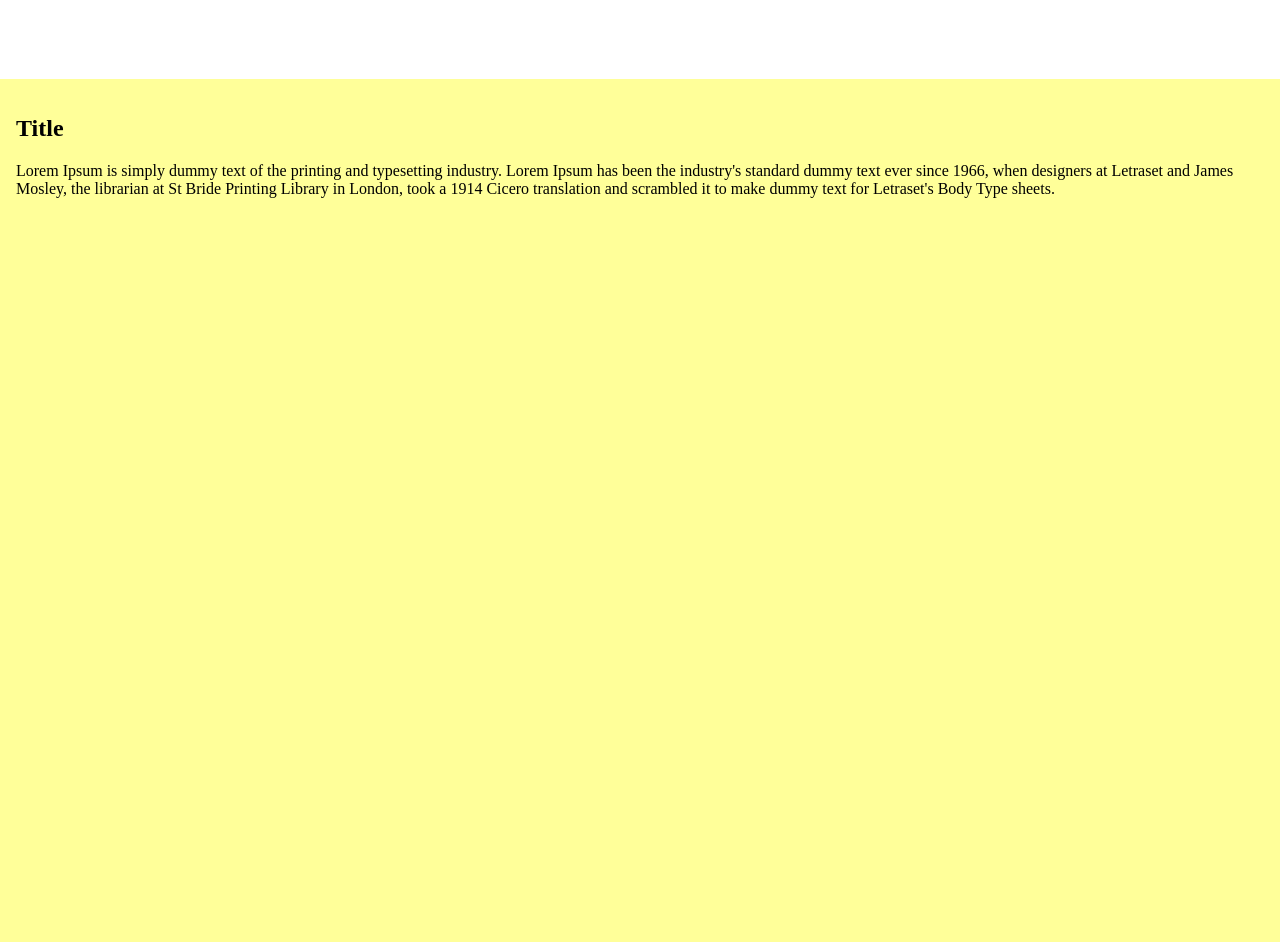
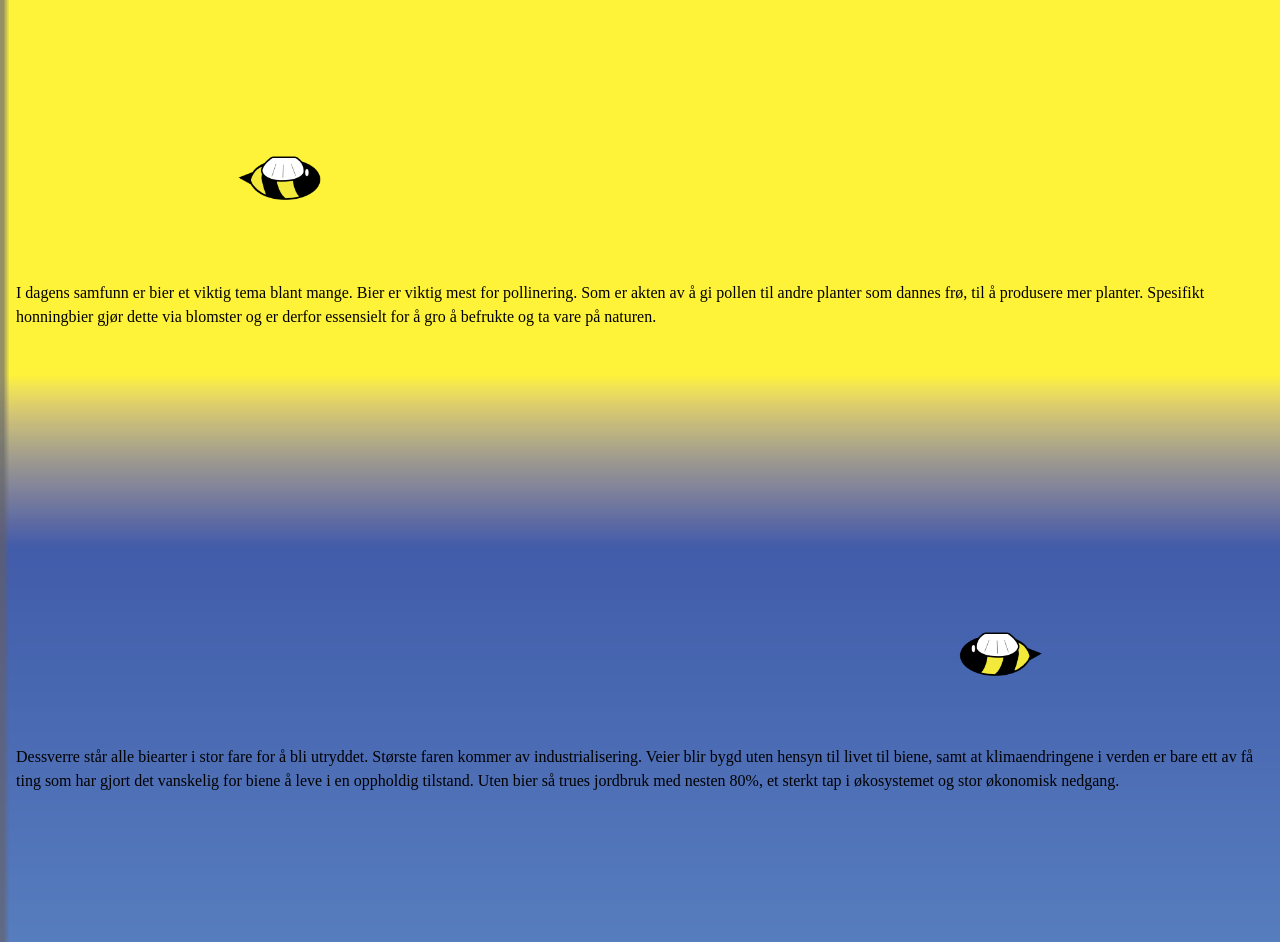
Before and after one commit to Nikola714/Kommunikasjonsdesign2026, a plain HTML site: page bier/index.html in a window 1280 px wide. Shown: the part 121-1063 px from the top of the page. Drawn offline with Linux system fonts and the light colour scheme; a script that the page names is missing.

Commit message:
Add two aniamtion

```diff
--- a/bier/css/style.css
+++ b/bier/css/style.css
@@ -1,25 +1,33 @@
-html, body{
+body{
     margin: 0;
     padding: 0;
+    background-image: url(../img/beeBackground.png);
+    background-size: cover;
+    background-repeat: no-repeat;
 }
 
-.yellow-section{
-    background-color: #ffff99;
-    padding: 1rem;
-    height: 852px;
+h1{
+    text-align: center;
+    width: 300px;
+    margin: 2rem auto;
 }
 
-.blue-section{
-    background-color: #000066;
+#første{
     padding: 1rem;
-    color: #ffffff;
-    height: 852px;
+    height: 200px;
+    margin: 2rem auto;
 }
 
-#draw-area{
-    background-color: #ffff99;
-    width: 100%;
+#andre{
+    padding: 1rem;
+    height: 2500px;
+    margin: 0;
+    top: 0px;
 }
+
+
+
+
 
 .bie-animasjon_top_vindu {
   position: relative;
@@ -31,22 +39,53 @@ html, body{
 .bie-animasjon_top {
   position: absolute;
   margin-top: 0;
-  top: 0;
+  top: 20px;
   left: 0;
   width: 100px;
   height: 200px;
   object-fit: contain;
-  animation-name: bieOnTo;
+  animation-name: bieOnTop;
   animation-duration: 5s;
   animation-iteration-count: infinite;
   animation-timing-function: linear;
 }
 
-
-@keyframes bieOnTo {
+@keyframes bieOnTop {
   0%   { left: -100px; top: 0px}
   25% {top: 60px}
   50% {top: 0px}
   75% {top: 40px}
   100% { left: 100%; top: 0px}
 }
+
+.bie-animasjon_andre_vindu {
+  position: relative;
+  width: 100%;
+  height: 200px;
+  overflow: hidden;
+}
+
+.bie-animasjon_andre {
+  position: absolute;
+  top: 40px;
+  width: 100px;
+  height: 200px;
+  object-fit: contain;
+  animation-name: bieSecondAnimation;
+  animation-duration: 5s;
+  animation-iteration-count: infinite;
+  animation-timing-function: linear;
+}
+
+@keyframes bieSecondAnimation {
+  0% { left: 100%; top: 0px}
+  25% {top: 40px}
+  50% {top: 0px}
+  75% {top: 60px}
+  100% { left: -100px; top: 0px}
+}
+
+
+p{
+  line-height: 1.5;
+}
--- a/bier/index.html
+++ b/bier/index.html
@@ -8,6 +8,7 @@
     <title>Bier</title>
 </head>
 <body>
+    <h1>Birøktere. Verdens skjulte helter</h1>
     <div class="bie-animasjon_top_vindu">
         <img
             class="bie-animasjon_top"
@@ -17,28 +18,44 @@
     </div>
 
     <!-- Første delen -->
-    <section class="yellow-section">
-        <h2>Title</h2>
-        <article>
-            <p>Lorem Ipsum is simply dummy text of the printing and typesetting industry. Lorem Ipsum has been the industry's standard dummy text ever since 1966, when designers at Letraset and James Mosley, the librarian at St Bride Printing Library in London, took a 1914 Cicero translation and scrambled it to make dummy text for Letraset's Body Type sheets.</p>
-        </article>
-    </section>
+    <article id="første">
+        <p>I dagens samfunn er bier et viktig tema blant mange. Bier er viktig mest for pollinering. Som er akten av å gi pollen til andre planter som dannes frø, til å produsere mer planter. Spesifikt honningbier gjør dette via blomster og er derfor essensielt for å gro å befrukte og ta vare på naturen.</p>
+    </article>
+
+    <div class="bie-animasjon_andre_vindu">
+        <img
+            class="bie-animasjon_andre"
+            src="./img/img3.png"
+            alt="Animasjon av en bie som flyr"
+        />
+    </div>
 
     <!-- Andre delen -->
-    <section class="blue-section">
-        <h2>Title</h2>
-        <article>
-            <p>Lorem Ipsum is simply dummy text of the printing and typesetting industry. Lorem Ipsum has been the industry's standard dummy text ever since 1966, when designers at Letraset and James Mosley, the librarian at St Bride Printing Library in London, took a 1914 Cicero translation and scrambled it to make dummy text for Letraset's Body Type sheets.</p>
-        </article>
-    </section>
+    <article id="andre">
+        <p>Dessverre står alle biearter i stor fare for å bli utryddet. Største faren kommer av industrialisering. Veier blir bygd uten hensyn til livet til biene, samt at klimaendringene i verden er bare ett av få ting som har gjort det vanskelig for biene å leve i en oppholdig tilstand.
+        Uten bier så trues jordbruk med nesten 80%, et sterkt tap i økosystemet og stor økonomisk nedgang.</p>
+    </article>
 
     <!-- Tredje delen -->
-    <section class="yellow-section">
-        <h2>Title</h2>
-        <article>
-            <p>Lorem Ipsum is simply dummy text of the printing and typesetting industry. Lorem Ipsum has been the industry's standard dummy text ever since 1966, when designers at Letraset and James Mosley, the librarian at St Bride Printing Library in London, took a 1914 Cicero translation and scrambled it to make dummy text for Letraset's Body Type sheets.</p>
-        </article>
-    </section>
+    <article id="tredje">
+        <p>Heldigvis finnes det en løsning som bør bli iverksatt på verdensbasis. Birøkting.
+        Her har vi hatt en hyggelig samtale med Ida Katrine Børstad Thoresen, om nemlig reisen hennes som birøkter og hvorfor du bør også bli birøkter.
+        Ida åpner jo at det ikke var så mye annet enn at hun hadde bekjente som lurte bare på om hun hadde lyst på en bikube. Fra der har hun aldri sett tilbake, hun har til og med fått med barna hennes inni denne utrolig kule hobbyen! </p>
+    </article>
+
+    <!-- Fjerde delen -->
+    <article id="fjerde">
+        <p>Vi stilte en del spørsmål angående hvordan selve håndteringen fungerer og det er ikke vanskeligere enn å passe på biene en gang i uka etter å ha hatt litt kursing. Dersom det skal oppstå noen vanskeligheter, så er det mange lokale entusiaster som kan kontaktes på nettet. Birøkter-samfunnet er mer enn velkommen til å dele kunnskapen sin med andre interesserte. Så man sitter aldri alene med birøkting.
+        Ida understreker dette med å nevne krisen som pågår med utryddelsen av biene. Dette er ikke en sak som bare ekspertene kan holde på med, alle må vane seg med å ha en bikube eller to i hagen framover om vi ønsker å ivareta biene og økosystemet vårt. Birøktersamfunnet er allerede stort, men det kan og bør bli større.</p>
+    </article>
+
+    <!-- Femte delen -->
+    <article id="femte">
+        <p>Den eneste ulempen med å bli birøkter kan være en litt skremmende inngangspris. Man bruker godt 10.000 kroner om ikke mer for å starte birøkter-reisen. Etter denne kostnaden går man etterhvert i pluss, på grunn av all honningen man kan eventuelt selge eller eventuelt beholde for seg selv.
+        Ida røper selv at hun får 100kg med honning selv som hun selger eller bytter med andre birøktere i området.
+        Biene er i fare, det er ikke noe tvil om det. Med det vi har lagt ut her så er det ingen grunn til å ikke starte å være birøkter. Hvis vi skal ha en fremtid med et vidunderlig økosystem, så er det viktig at alle starter å bli birøktere. Man trenger ikke å ha en gård for å håndtere bier og i Ida sine egne ord: “Bare prøv, hva er det verste som kan skje?”.
+        Om vi bare kan bidra med å ha en bikube i hagen og vi alle jobber sammen, kan vi alle redde verden sammen.</p>
+    </article>
 
     <script src="javaScript/bierAnimasjon.js"></script>
 
--- /dev/null
+++ b/bier/javaScript/bierAnimasjon.js
@@ -0,0 +1,56 @@
+//Animasjon på toppen
+//lager en liste med bilder
+const bieBilder_top = [
+  "./img/img1.png",
+  "./img/img2.png",
+];
+
+//koble animasjon til HTML-element med class="bie-animasjon_top"
+const animasjonsBilde_top = document.querySelector(".bie-animasjon_top");
+
+//bestemme hvilken bilde kommer først ved å skrive indeks bieBilder liste
+let nesteBilde_top = 0; //denne index har img1
+
+setInterval(() => {
+  setTimeout(() => {
+    animasjonsBilde_top.src = bieBilder_top[nesteBilde_top];
+
+
+    nesteBilde_top = (nesteBilde_top + 1) % bieBilder_top.length;
+  }, 100); //forteller koden at den skal kjøre etter 50 millisekunder
+}, 250); //sier hvor fort bildene skal endret seg
+
+
+
+
+
+
+const div = document.querySelector("div");
+
+window.addEventListener("scroll", () => {
+    if (window.scrollY > 300) {
+        div.classList.add("animate");
+    }
+});
+
+//Andre animasjon
+//lager en liste med bilder
+const bieBilder_andre = [
+  "./img/img3.png",
+  "./img/img4.png",
+];
+
+//koble animasjon til HTML-element med class="bie-animasjon_to"
+const animasjonsBilde_andre = document.querySelector(".bie-animasjon_andre");
+
+//bestemme hvilken bilde kommer først ved å skrive indeks bieBilder liste
+let nesteBilde_andre = 0; //denne index har img1
+
+setInterval(() => {
+  setTimeout(() => {
+    animasjonsBilde_andre.src = bieBilder_andre[nesteBilde_andre];
+
+
+    nesteBilde_andre = (nesteBilde_andre + 1) % bieBilder_andre.length;
+  }, 100); //forteller koden at den skal kjøre etter 50 millisekunder
+}, 250); //sier hvor fort bildene skal endret seg
--- a/kreft/javaScript/kreftAnimasjon.js
+++ b/kreft/javaScript/kreftAnimasjon.js
@@ -8,7 +8,7 @@ const kreftBilder_top = [
   "./img/image7_animation_top_mobile.png",
 ];
 
-//koble animasjon til HTML-element med class="kreft-animasjon"
+//koble animasjon til HTML-element med class="kreft-animasjon_top"
 const animasjonsBilde_top = document.querySelector(".kreft-animasjon_top");
 
 //bestemme hvilken bilde kommer først ved å skrive indeks kreftBilder liste
```
Also changed, not shown: bier/img/beeBackground.png (added).
